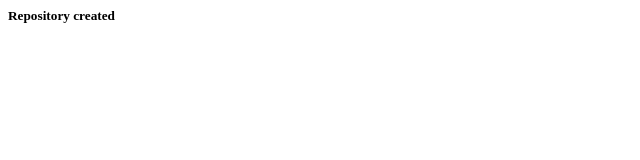
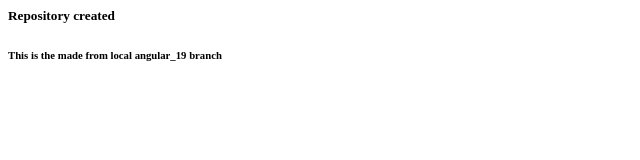
Before and after one commit to sharath2895/angular-batch-19, a plain HTML site: page index.html in a window 1280 px wide. Shown: the whole page, without its empty margins (0-640 px from the left). Drawn offline with Linux system fonts and the light colour scheme.

Commit message:
changes made from local brach

```diff
--- a/index.html
+++ b/index.html
@@ -1,3 +1,4 @@
 <div>
     <h5>Repository created</h5>
+    <h6>This is the made from local angular_19 branch</h6>
 </div>
```
